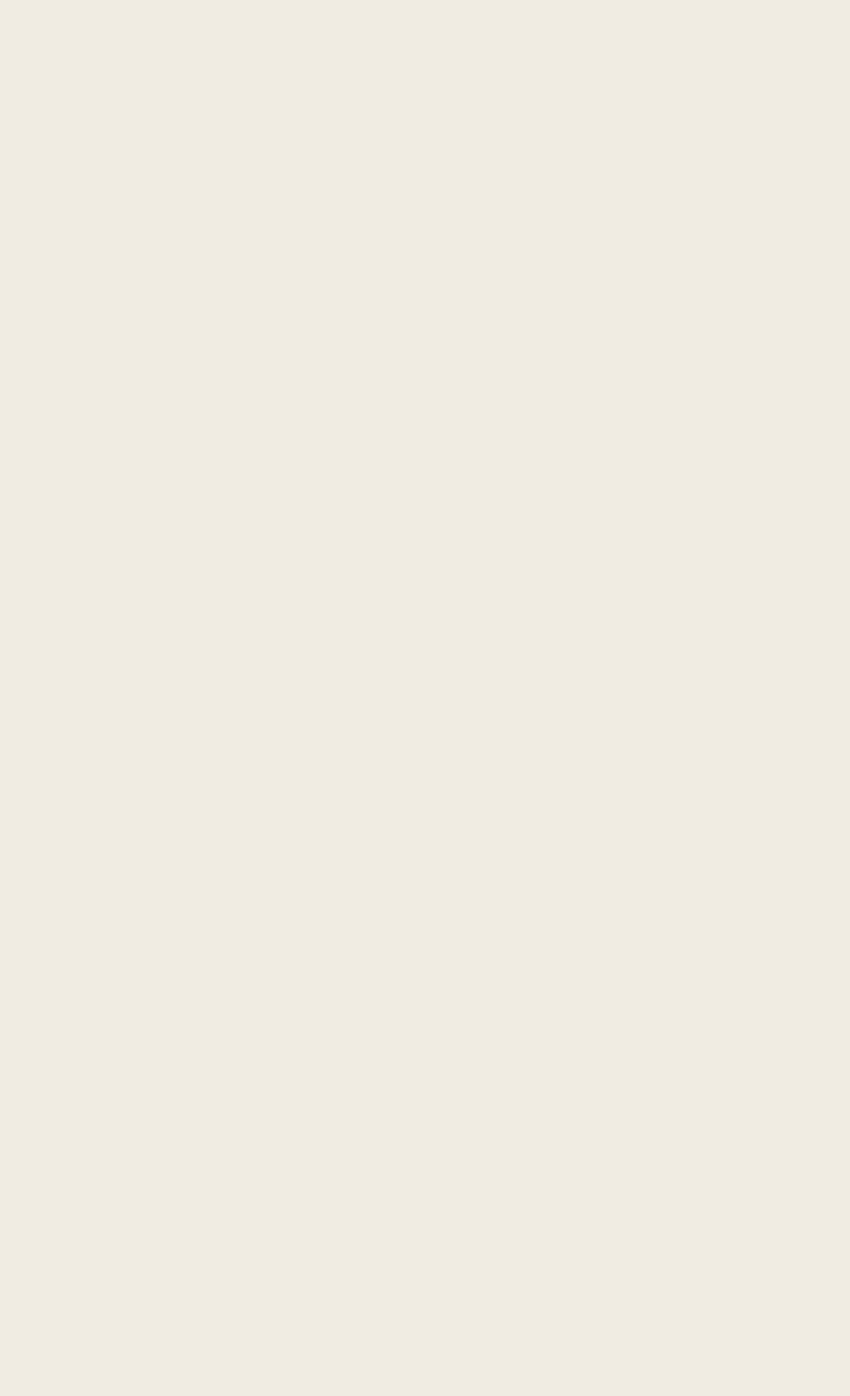
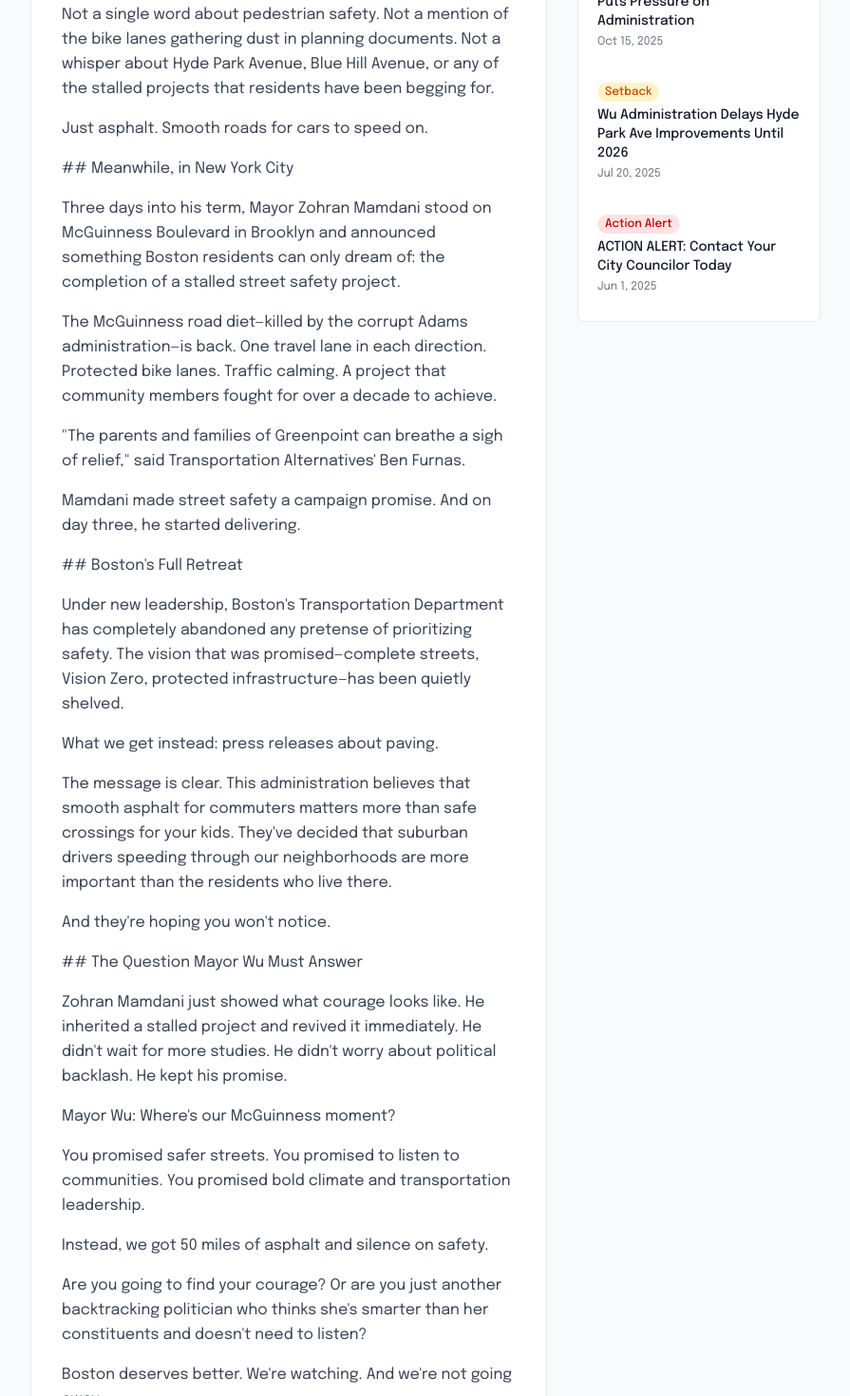
Before and after one commit to benjaminsiegel/bostonbetterstreets, a Next.js app: page /updates/50-miles-of-asphalt-zero-miles-of-safety in a window 1280 px wide. Before the commit this address had no page. Shown: the part 560-2030 px from the top of the page at 95% size, without its empty margins (192-1087 px from the left). Before the commit the page ends 800 px from the top, so only its background shows below. Built offline with nearby package versions, Linux system fonts and the light colour scheme.

Commit message:
Add blog post: 50 Miles of Asphalt, Zero Miles of Safety
Contrasts BTD's end-of-year paving announcement with NYC Mayor
Mamdani's bold McGuinness road diet announcement on day three.

```diff
--- a/src/data/updates.ts
+++ b/src/data/updates.ts
@@ -17,6 +17,61 @@ export interface Update {
 }
 
 export const updates: Update[] = [
+  {
+    id: "7",
+    slug: "50-miles-of-asphalt-zero-miles-of-safety",
+    title: "50 Miles of Asphalt, Zero Miles of Safety: BTD's Insulting Year-End Report",
+    excerpt:
+      "While NYC's new mayor announces bold street safety plans on day three, Boston's Transportation Department brags about pavement. The retreat is complete.",
+    content: `The Boston Transportation Department closed out 2025 with a triumphant announcement: 50 miles of street resurfacing, a new record for roadway "improvements."
+
+Not a single word about pedestrian safety. Not a mention of the bike lanes gathering dust in planning documents. Not a whisper about Hyde Park Avenue, Blue Hill Avenue, or any of the stalled projects that residents have been begging for.
+
+Just asphalt. Smooth roads for cars to speed on.
+
+## Meanwhile, in New York City
+
+Three days into his term, Mayor Zohran Mamdani stood on McGuinness Boulevard in Brooklyn and announced something Boston residents can only dream of: the completion of a stalled street safety project.
+
+The McGuinness road diet—killed by the corrupt Adams administration—is back. One travel lane in each direction. Protected bike lanes. Traffic calming. A project that community members fought for over a decade to achieve.
+
+"The parents and families of Greenpoint can breathe a sigh of relief," said Transportation Alternatives' Ben Furnas.
+
+Mamdani made street safety a campaign promise. And on day three, he started delivering.
+
+## Boston's Full Retreat
+
+Under new leadership, Boston's Transportation Department has completely abandoned any pretense of prioritizing safety. The vision that was promised—complete streets, Vision Zero, protected infrastructure—has been quietly shelved.
+
+What we get instead: press releases about paving.
+
+The message is clear. This administration believes that smooth asphalt for commuters matters more than safe crossings for your kids. They've decided that suburban drivers speeding through our neighborhoods are more important than the residents who live there.
+
+And they're hoping you won't notice.
+
+## The Question Mayor Wu Must Answer
+
+Zohran Mamdani just showed what courage looks like. He inherited a stalled project and revived it immediately. He didn't wait for more studies. He didn't worry about political backlash. He kept his promise.
+
+Mayor Wu: Where's our McGuinness moment?
+
+You promised safer streets. You promised to listen to communities. You promised bold climate and transportation leadership.
+
+Instead, we got 50 miles of asphalt and silence on safety.
+
+Are you going to find your courage? Or are you just another backtracking politician who thinks she's smarter than her constituents and doesn't need to listen?
+
+Boston deserves better. We're watching. And we're not going away.
+
+---
+
+**Take Action:** [Contact Mayor Wu](mailto:mayor@boston.gov) and demand to know: when will Boston get its McGuinness moment?`,
+    type: "setback",
+    date: "2026-01-05",
+    author: "BBSC Team",
+    featured: true,
+    tags: ["BTD", "Mayor Wu", "Vision Zero", "NYC Comparison"],
+  },
   {
     id: "1",
     slug: "city-council-hearing-october-2025",
```
